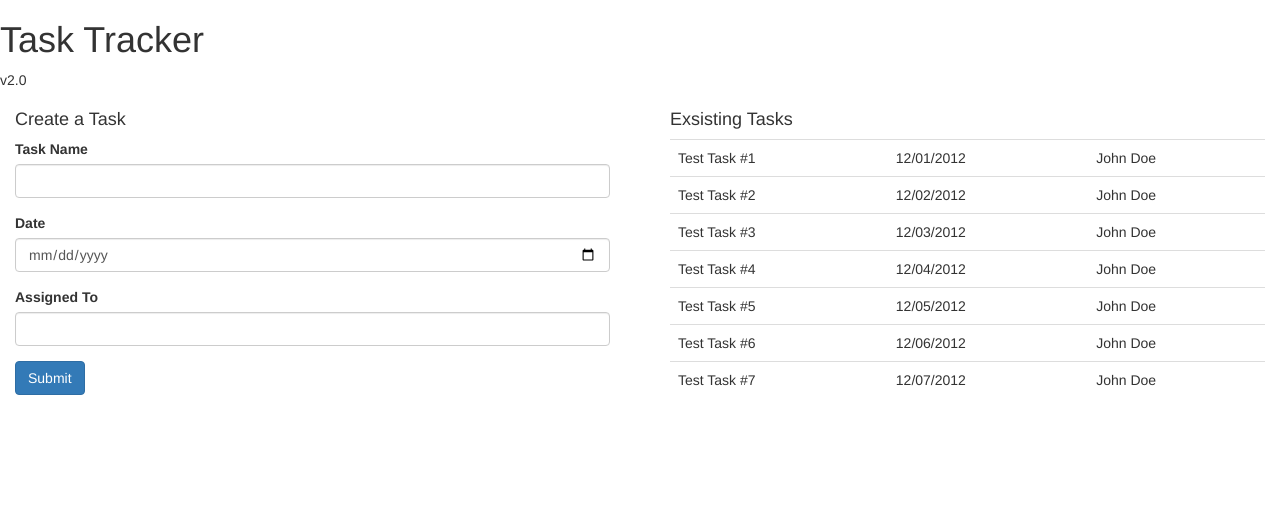
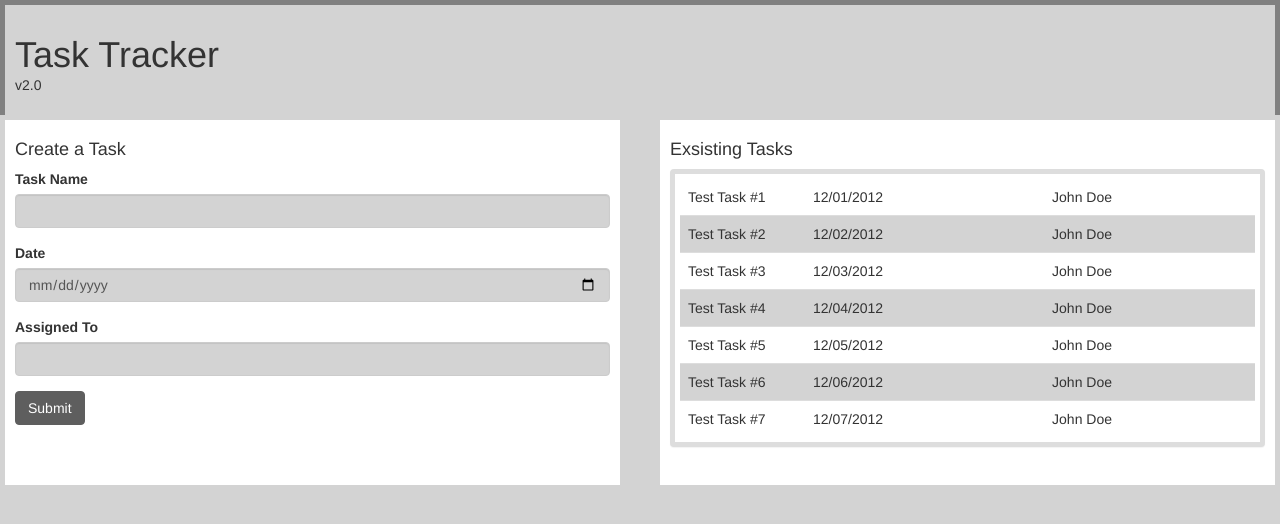
Before and after one commit to rb3003/Front-End-Developer-Exercise, a plain HTML site: page index.html in a window 1280 px wide. Drawn offline with Linux system fonts and the light colour scheme.

Commit message:
Styled Page

```diff
--- a/index.html
+++ b/index.html
@@ -11,8 +11,8 @@
 
 <body>
 <div class="row">
-    <div class="col-md-6 container">
-        <div class="col-md-12">
+    <div class="col-md-6 ">
+        <div class="col-md-12 container">
             <h4>Create a Task</h4>
             <div class="form-group">
                 <label for="name">Task Name</label>
@@ -32,12 +32,14 @@
         </div>
     </div>
 
-    <div class="col-md-6 container">
-        <div class="col-md-12">
+    <div class="col-md-6 ">
+        <div class="col-md-12 container">
             <h4>Exsisting Tasks</h4>
+            <div class="panel panel-default">
             <table class="table" id="taskTable">
                 <tbody></tbody>
             </table>
+        </div>
         </div>
     </div>
 </div>
--- a/main.css
+++ b/main.css
@@ -0,0 +1,35 @@
+body, tr:nth-child(even), .form-control{
+    background-color: lightgrey;
+
+}
+h1{
+    margin-bottom: 0;
+}
+
+.panel{
+    padding: 5px;
+    border-width: 5px;
+}
+
+td:nth-child(1){
+    width: 125px;
+}
+
+.header{
+    border: 5px solid gray;
+    border-bottom: 0px;
+    padding: 10px;
+}
+
+.container{
+    background-color: white;
+    border: 5px solid lightgrey;
+    height: 375px;
+    overflow: auto;
+    padding: 10px;
+}
+
+.btn-primary{
+    background-color: #5e5e5e;
+    border-color: #5e5e5e;
+}
--- a/main.js
+++ b/main.js
@@ -32,6 +32,6 @@ $( document ).ready(function() {
 function loadTask(){
     $('tr').remove();
     main.tasks.forEach(function (task){
-        $('#taskTable tbody:last-child').append("<tr><td>" + task.name +"</td><td class'pull-left'>" + task.date +"</td><td>" + task.assigned +"</td></tr>");
+        $('#taskTable tbody:last-child').append("<tr><td>" + task.name +"</td><td class'pull-left'>" + task.date +"</td><td class'pull-right'>" + task.assigned +"</td></tr>");
     });
 };
```
